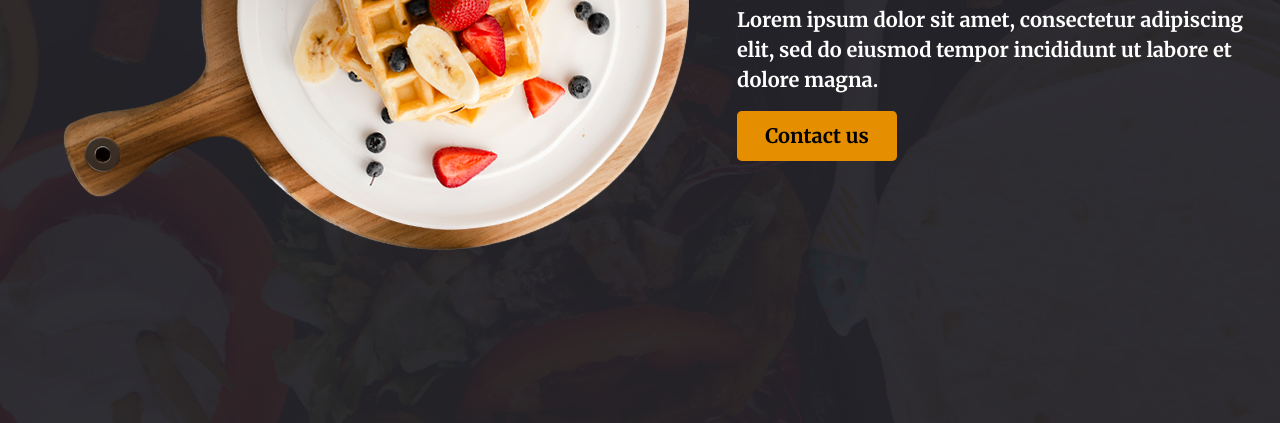
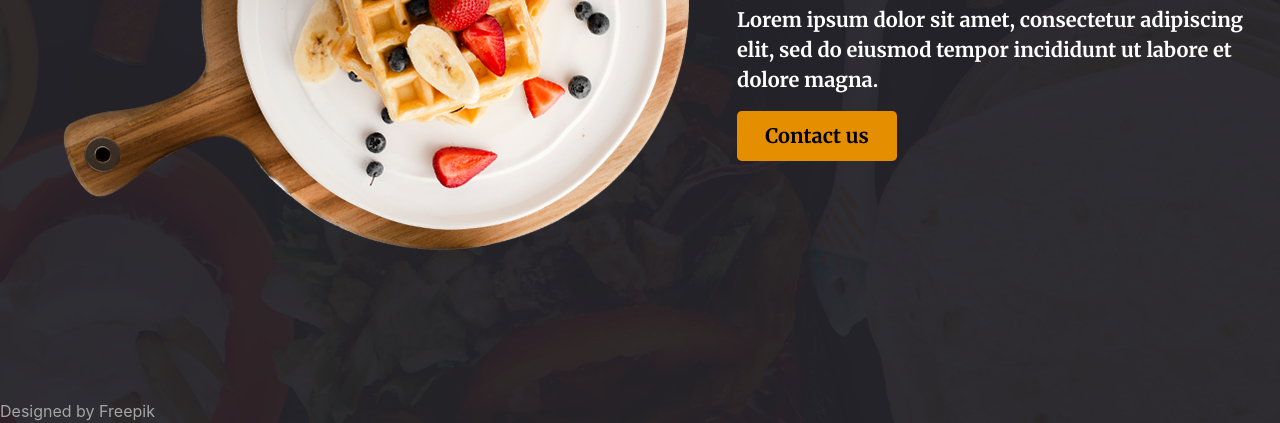
Before and after one commit to RamiOkkeh/FoodLover, a plain HTML site: page index.html in a window 1280 px wide. Shown: the part 377-800 px from the top of the page. Drawn offline with nearby package versions, Linux system fonts and the light colour scheme.

Commit message:
watermark

```diff
--- a/index.html
+++ b/index.html
@@ -149,5 +149,8 @@
             </div>
         </footer>
     </div>
+
+    <!-- water mark -->
+    <a class="fixed-bottom watermark" href="http://www.freepik.com">Designed by Freepik</a>
 </body>
 </html>
--- a/style.css
+++ b/style.css
@@ -132,3 +132,12 @@ h1, h2, h3, p{
 .space *{
     margin: 0px 10px;
 }
+
+.watermark{
+    color: #a5a5a5;
+}
+
+.watermark:hover{
+    color: #858585;
+    text-decoration: none;
+}
```
